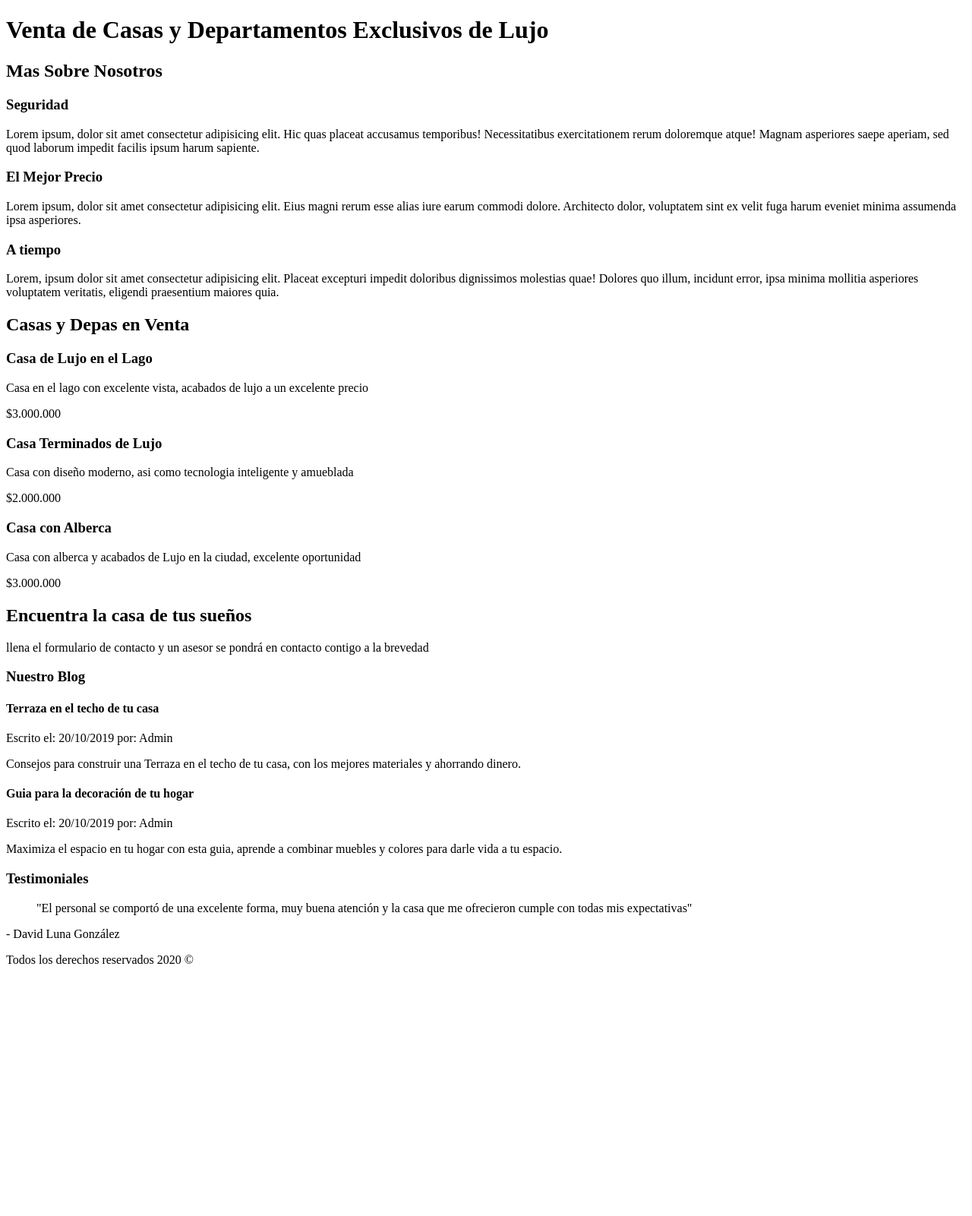
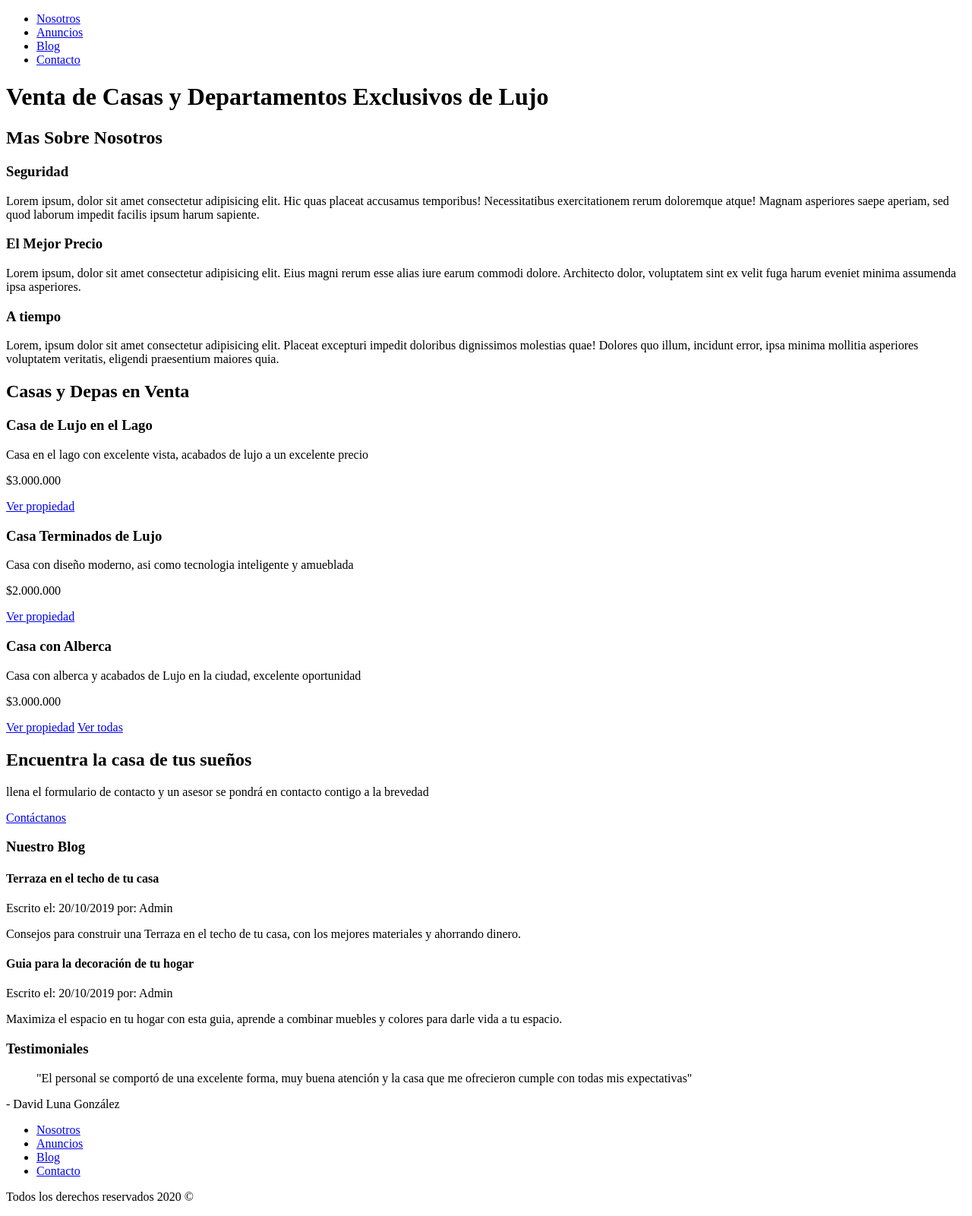
Before and after one commit to dlgluna/bieners-raices, a plain HTML site: page index.html in a window 1280 px wide. Shown: the whole page at 76% size. Before the commit the page ends 1289 px from the top, so only its background shows below. Drawn offline with Linux system fonts and the light colour scheme.

Commit message:
se añaden los enlaces, se crea el archivo nosotros.html

```diff
--- a/index.html
+++ b/index.html
@@ -8,6 +8,13 @@
 </head>
 
 <body>
+    <ul>
+        <li><a href="Nosotros.html">Nosotros</a></li>
+        <li><a href="anuncios.html">Anuncios</a></li>
+        <li><a href="blog.html">Blog</a></li>
+        <li><a href="contacto.html">Contacto</a></li>
+    </ul>
+
     <h1>Venta de Casas y Departamentos Exclusivos de Lujo</h1>
 
     <h2>Mas Sobre Nosotros</h2>
@@ -24,17 +31,23 @@
     <h3>Casa de Lujo en el Lago</h3>
     <p>Casa en el lago con excelente vista, acabados de lujo a un excelente precio</p>
     <p>$3.000.000</p>
+    <a href="#">Ver propiedad</a>
 
     <h3>Casa Terminados de Lujo</h3>
     <p>Casa con diseño moderno, asi como tecnologia inteligente y amueblada</p>
     <p>$2.000.000</p>
+    <a href="#">Ver propiedad</a>
 
     <h3>Casa con Alberca</h3>
     <p>Casa con alberca y acabados de Lujo en la ciudad, excelente oportunidad</p>
     <p>$3.000.000</p>
+    <a href="#">Ver propiedad</a>
+
+    <a href="anuncios.html">Ver todas</a>
 
     <h2>Encuentra la casa de tus sueños</h2>
     <p>llena el formulario de contacto y un asesor se pondrá en contacto contigo a la brevedad</p>
+    <a href="contacto.html">Contáctanos</a>
 
     <h3>Nuestro Blog</h3>
     <h4>Terraza en el techo de tu casa</h4>
@@ -51,7 +64,12 @@
     </blockquote>
     <p>- David Luna González</p>
 
-
+    <ul>
+        <li><a href="Nosotros.html">Nosotros</a></li>
+        <li><a href="anuncios.html">Anuncios</a></li>
+        <li><a href="blog.html">Blog</a></li>
+        <li><a href="contacto.html">Contacto</a></li>
+    </ul>
 
     <p>Todos los derechos reservados 2020 &copy;</p>
 
```
Also changed, not shown: nosotros.html (added, +17 -0 lines).
